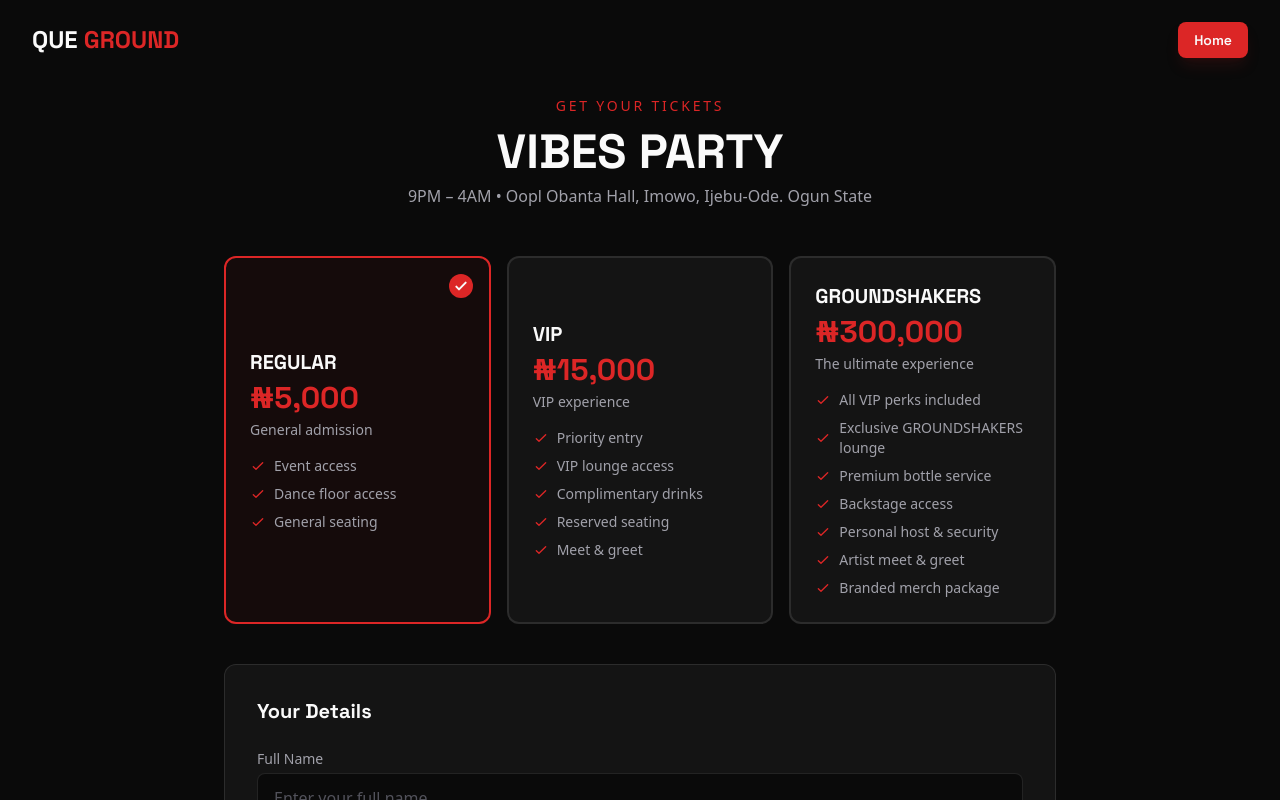
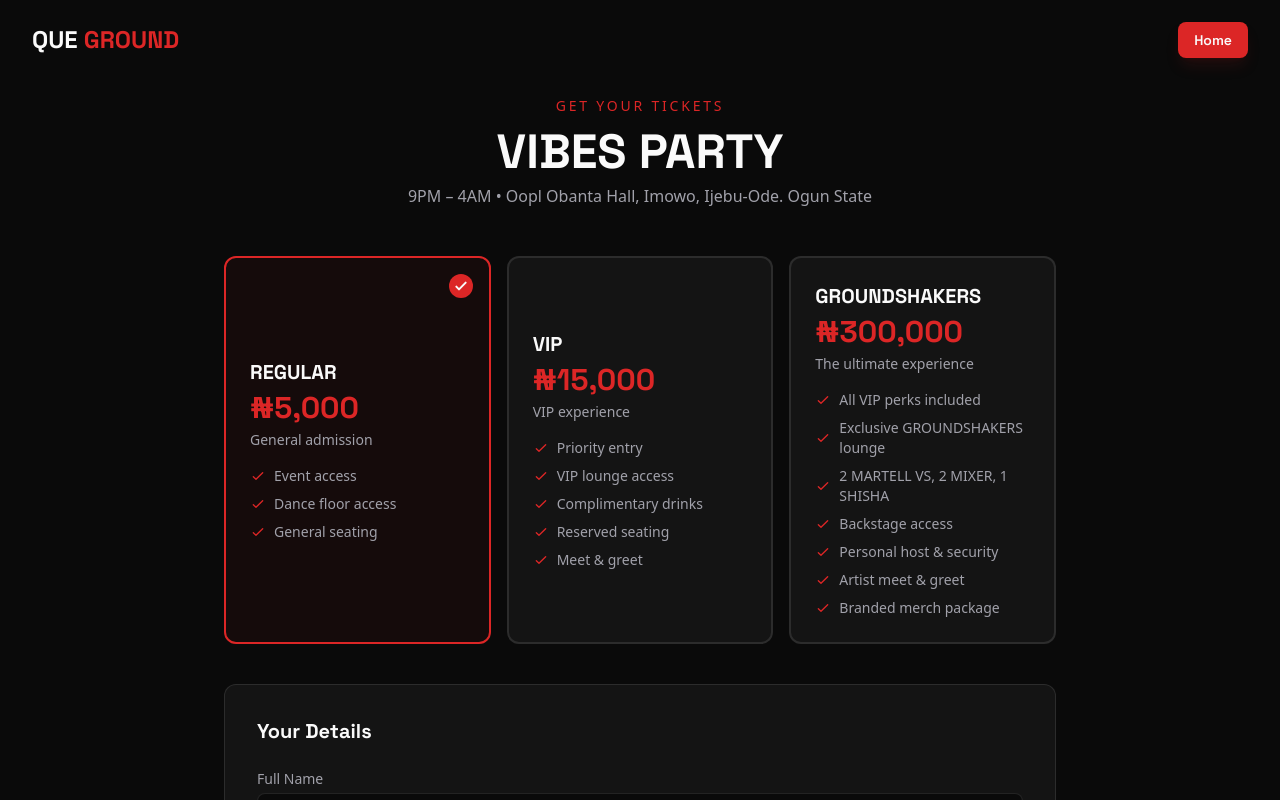
Before and after one commit to Asafa003/Queground, a Next.js app: page /tickets in a window 1280 px wide. Shown: the top 800 px of the page. Built offline with nearby package versions, Linux system fonts and the light colour scheme.

Commit message:
groundshaker details edited

```diff
--- a/src/data/events.ts
+++ b/src/data/events.ts
@@ -47,7 +47,7 @@ export const currentEvent: Event = {
       perks: [
         "All VIP perks included",
         "Exclusive GROUNDSHAKERS lounge",
-        "Premium bottle service",
+        "2 MARTELL VS, 2 MIXER, 1 SHISHA",
         "Backstage access",
         "Personal host & security",
         "Artist meet & greet",
```
